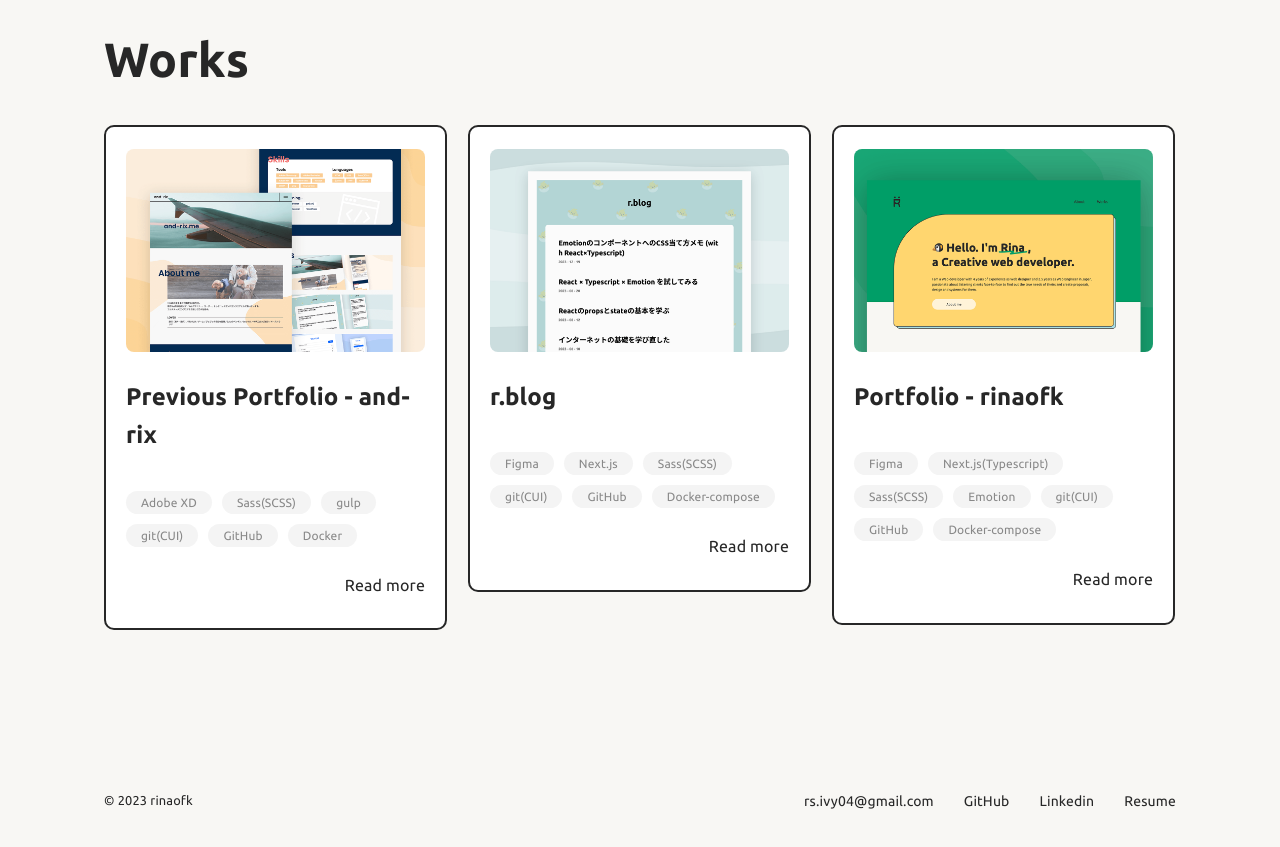
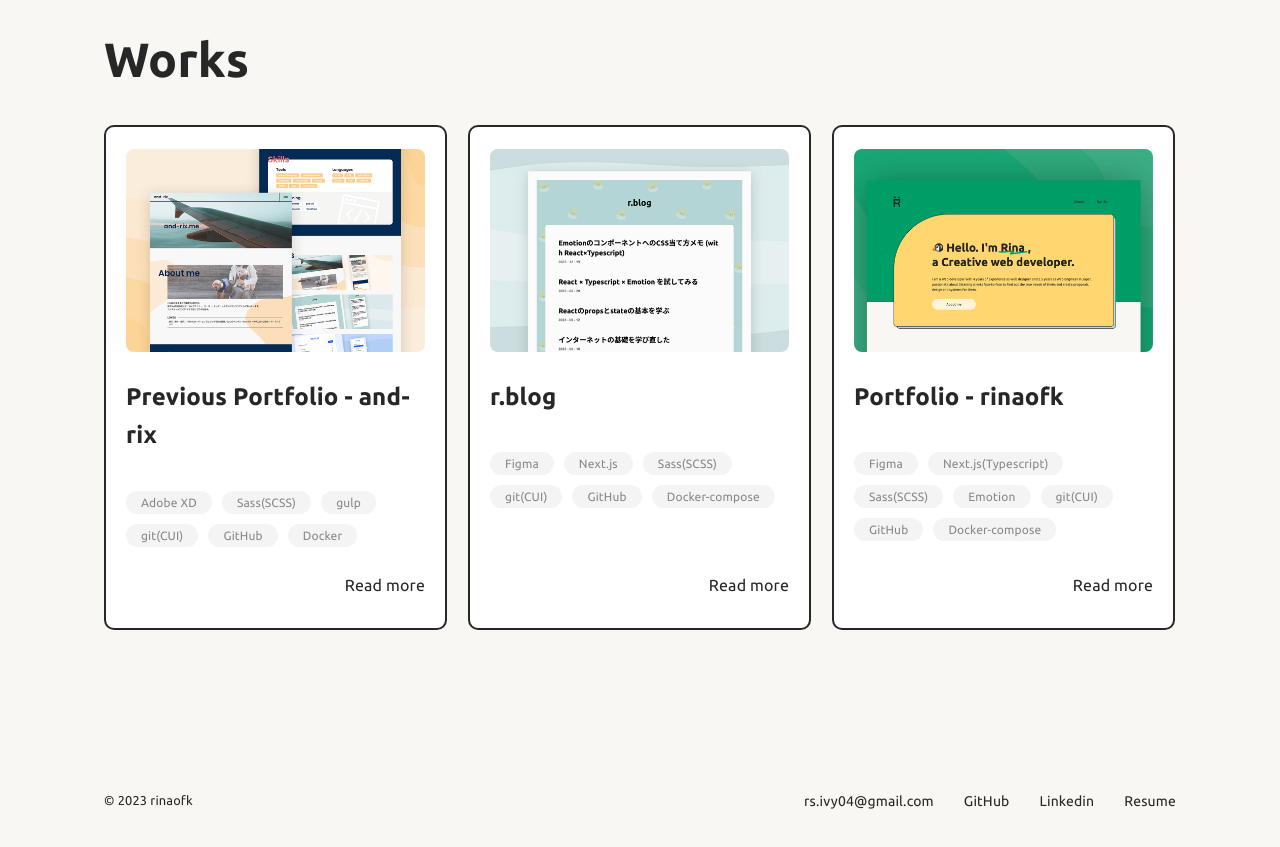
Before and after one commit to rixcx/rinaofk, a Next.js app: page / in a window 1280 px wide. Shown: the part 800-1647 px from the top of the page. Built offline with nearby package versions, Linux system fonts and the light colour scheme.

Commit message:
[ works ] fix linkarea

```diff
--- a/src/components/Work/Work.tsx
+++ b/src/components/Work/Work.tsx
@@ -16,8 +16,9 @@ export const Work = () => {
   return (
     <div css={list}>
       {Data.map((work) => (
+          <div css={item} key={work.id}>
             <Link href={`/works/${work.url}`} >
-          <div css={item} key={work.id}>
+              <div css={inner}>
                 <div css={img}>
                   <Image
                     src={work.imageSrc}
@@ -36,6 +37,7 @@ export const Work = () => {
                 <div css={link} className="hover">Read more</div>
               </div>
             </Link>
+          </div>
       ))}
     </div>
   );
@@ -53,11 +55,9 @@ const list = css`
 `
 const item = css`
   display: flex;
-  flex-direction: column;
   position: relative;
   top: 0;
   left: 0;
-  padding: 22px 20px 30px 20px;
   border: 2px solid var(--color-black);
   border-radius: 10px;
   background-color: var(--color-white);
@@ -90,6 +90,15 @@ const item = css`
       text-decoration: underline 1.5px;
     }
   }
+
+  a {
+  display: flex;
+  }
+`
+const inner = css`
+  display: flex;
+  flex-direction: column;
+  padding: 22px 20px 30px 20px;
 `
 
 const img = css`
--- a/src/components/Work/WorkPage/WorkPage.tsx
+++ b/src/components/Work/WorkPage/WorkPage.tsx
@@ -35,11 +35,11 @@ export const PrePortfolio = () => {
             <dd>Adobe XD,  VScode,  HTML,  Sass(SCSS),  gulp,  git(CUI),  GitHub,  Docker</dd>
           </div>
         </dl>
-          <Button
+          {/* <Button
           type="borderd"
-          link="/about"
+          link="/"
           css={link}
-        >See this project</Button>
+        >See this project</Button> */}
       </section>
 
       <section css={detail}>
```
Lines whose indentation alone changed are shown as unchanged.
